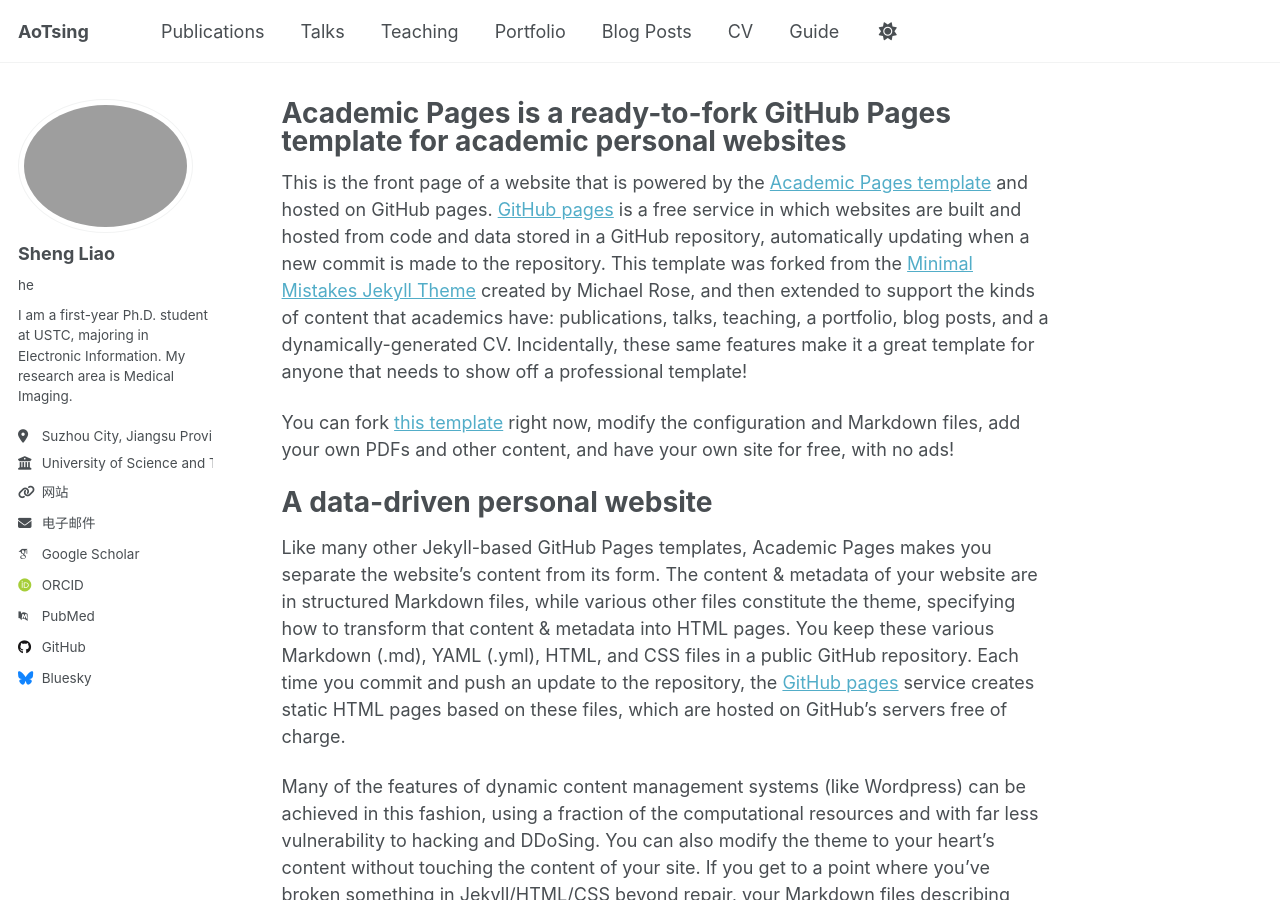
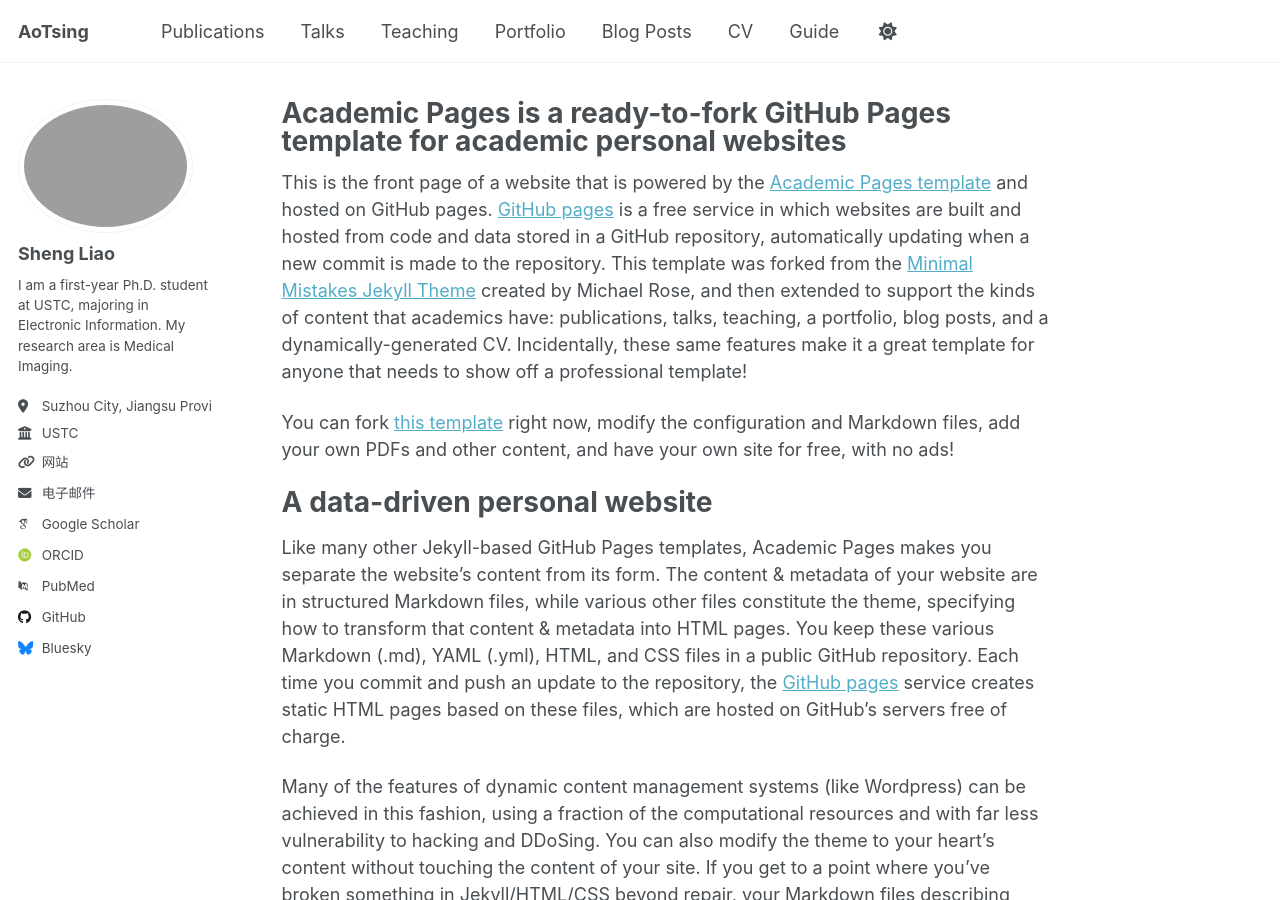
Before and after one commit to liaosheng1999/liaosheng1999.github.io, a Jekyll site: the page built from _pages/about.md, in a window 1280 px wide and 900 px high. Built offline with Jekyll 4.4.1, drawn with Linux system fonts in a browser that asks for light colours; some web fonts are replaced; a script that is not in the unit is left out.

Commit message:
Update _config.yml

```diff
--- a/_config.yml
+++ b/_config.yml
@@ -24,10 +24,10 @@ author:
   # Biographic information
   avatar           : "head.jpg"
   name             : "Sheng Liao"
-  pronouns         : "he"
+  pronouns         : #"he"
   bio              : "I am a first-year Ph.D. student at USTC, majoring in Electronic Information. My research area is Medical Imaging."
-  location         : "Suzhou City, Jiangsu Province，P.R. China"
-  employer         : "University of Science and Technology of China"
+  location         : "Suzhou City, Jiangsu Province, China"
+  employer         : "USTC"
   uri              : "https://www.ustc.edu.cn/"
   email            : "liaosheng19992022@163.com"
 
```
